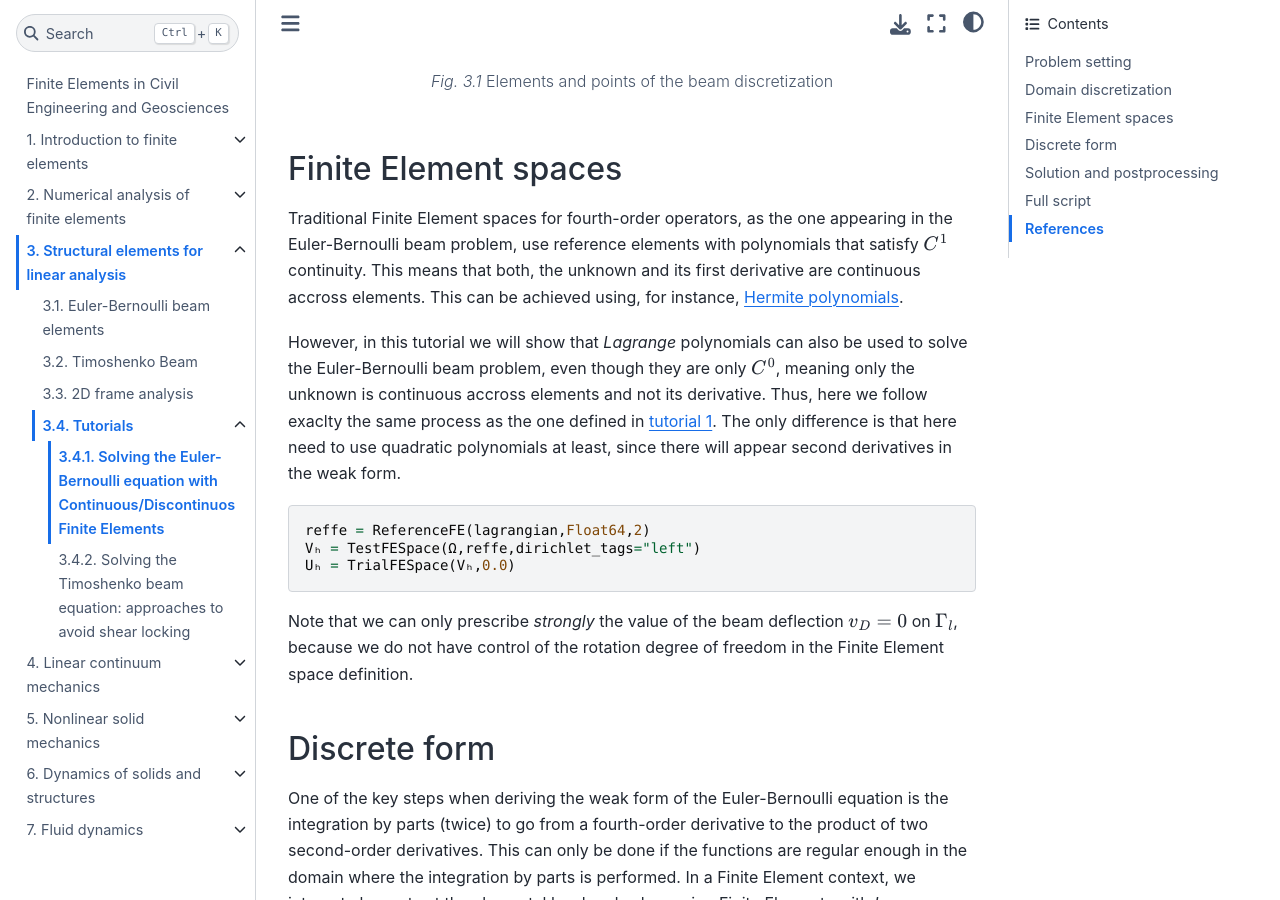
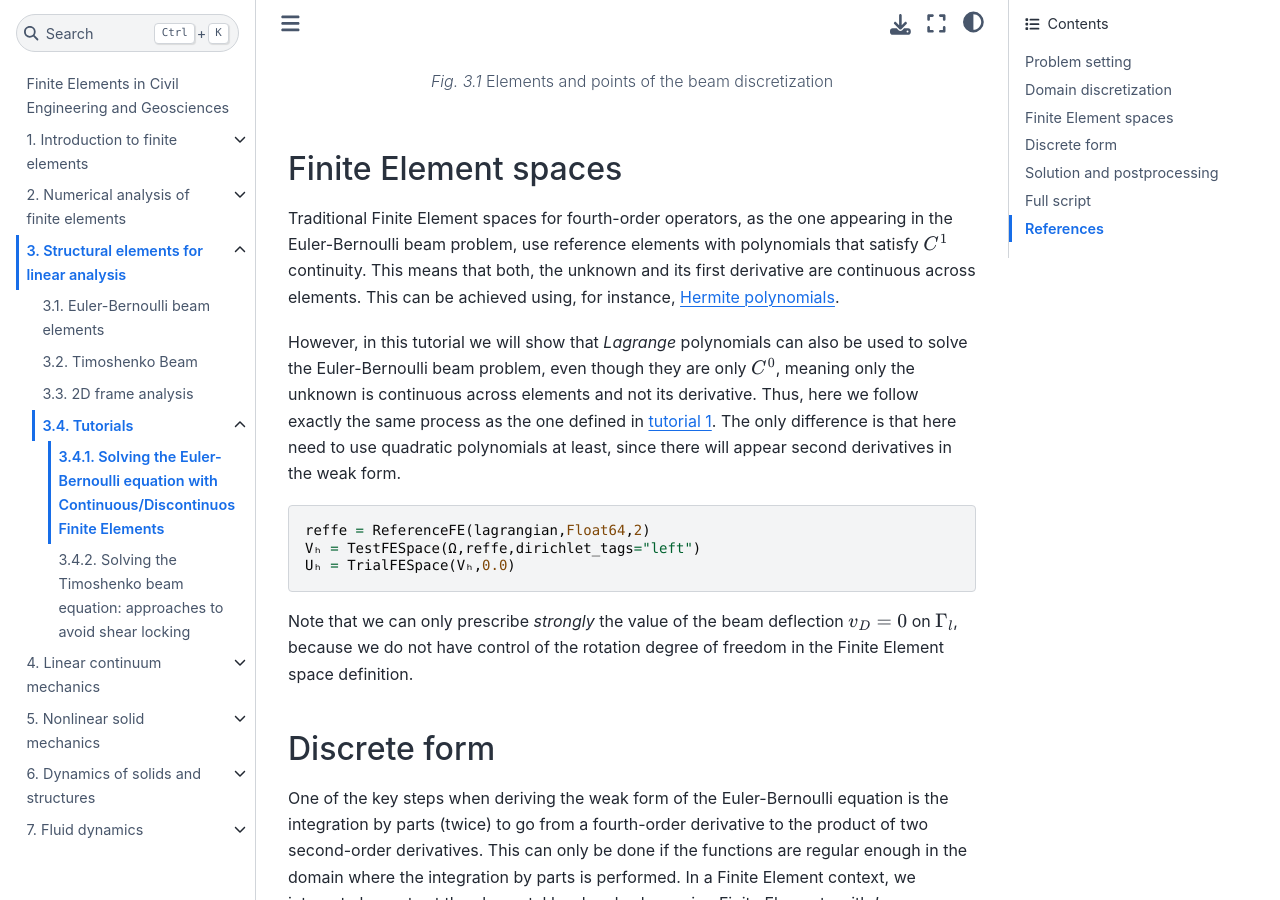
Before and after one commit to TeachBooks/mirror_computational_modelling, a Jupyter Book: the page built from book/structural_linear/Tutorials/Gridap_euler_bernoulli.md, in a window 1280 px wide and 900 px high, scrolled down 2671 px. Built offline with Jupyter Book 1.0.4 settings and Sphinx 7.4.7 and the Sphinx Book theme 1.1.4, drawn with Linux system fonts in a browser that asks for light colours; pages that are not in the unit, such as notebooks, are missing from menus; some of the changed text lies outside the part shown.

Commit message:
Minor edit on structural gridap tutorials

````diff
--- a/book/structural_linear/Tutorials/Gridap_euler_bernoulli.md
+++ b/book/structural_linear/Tutorials/Gridap_euler_bernoulli.md
@@ -42,7 +42,7 @@ As an initial setup we will consider the left end as a fixed boundary ($\Gamma_D
 
 ### Domain discretization
 
-Here we will follow the steps definied in [**tutorial 1**](../../introduction/Tutorials/Gridap_tutorial_1.md), feel free to check this tutorial for in-depth description of all the steps. Again, we will use a one-dimensional beam of size $L=3.0$, discretized using 10 elements.
+Here we will follow the steps defined in [**tutorial 1**](../../introduction/Tutorials/Gridap_tutorial_1.md), feel free to check this tutorial for in-depth description of all the steps. Again, we will use a one-dimensional beam of size $L=3.0$, discretized using 10 elements.
 
 ```julia
 using Gridap
@@ -95,9 +95,9 @@ Elements and points of the beam discretization
 
 ### Finite Element spaces
 
-Traditional Finite Element spaces for fourth-order operators, as the one appearing in the Euler-Bernoulli beam problem, use reference elements with polynomials that satisfy $C^1$ continuity. This means that both, the unknown and its first derivative are continuous accross elements. This can be achieved using, for instance, [Hermite polynomials](https://en.wikipedia.org/wiki/Hermite_polynomials).
+Traditional Finite Element spaces for fourth-order operators, as the one appearing in the Euler-Bernoulli beam problem, use reference elements with polynomials that satisfy $C^1$ continuity. This means that both, the unknown and its first derivative are continuous across elements. This can be achieved using, for instance, [Hermite polynomials](https://en.wikipedia.org/wiki/Hermite_polynomials).
 
-However, in this tutorial we will show that *Lagrange* polynomials can also be used to solve the Euler-Bernoulli beam problem, even though they are only $C^0$, meaning only the unknown is continuous accross elements and not its derivative. Thus, here we follow exaclty the same process as the one defined in [tutorial 1](../../introduction/Tutorials/Gridap_tutorial_1.md). The only difference is that here need to use quadratic polynomials at least, since there will appear second derivatives in the weak form.
+However, in this tutorial we will show that *Lagrange* polynomials can also be used to solve the Euler-Bernoulli beam problem, even though they are only $C^0$, meaning only the unknown is continuous across elements and not its derivative. Thus, here we follow exactly the same process as the one defined in [tutorial 1](../../introduction/Tutorials/Gridap_tutorial_1.md). The only difference is that here need to use quadratic polynomials at least, since there will appear second derivatives in the weak form.
 
 ```julia
 reffe = ReferenceFE(lagrangian,Float64,2)
````
Also changed, not shown: other parts of book/structural_linear/Tutorials/Gridap_euler_bernoulli.md (+1 -1 lines), book/structural_linear/Tutorials/Gridap_timoshenko.md (+5 -5 lines).
